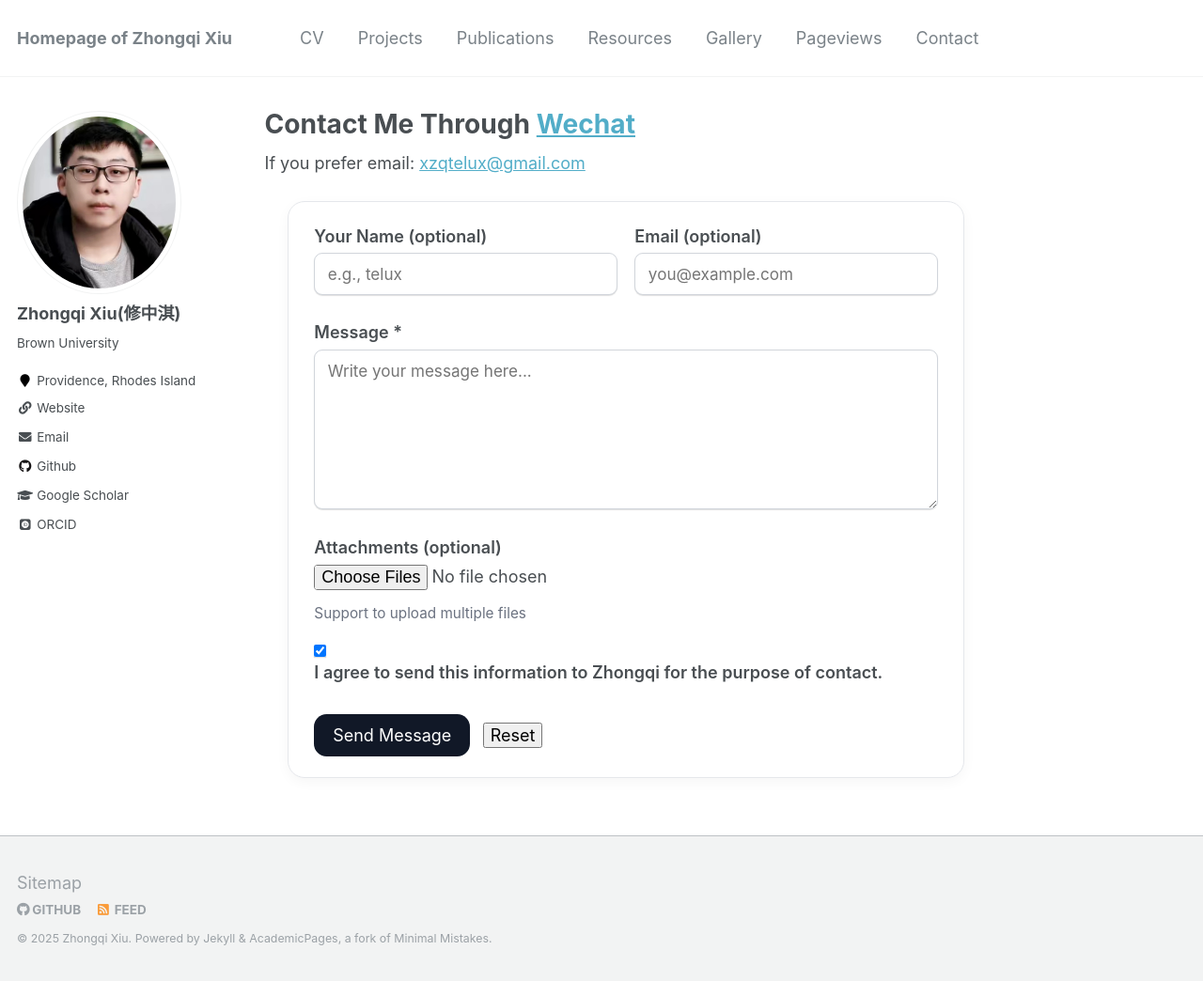
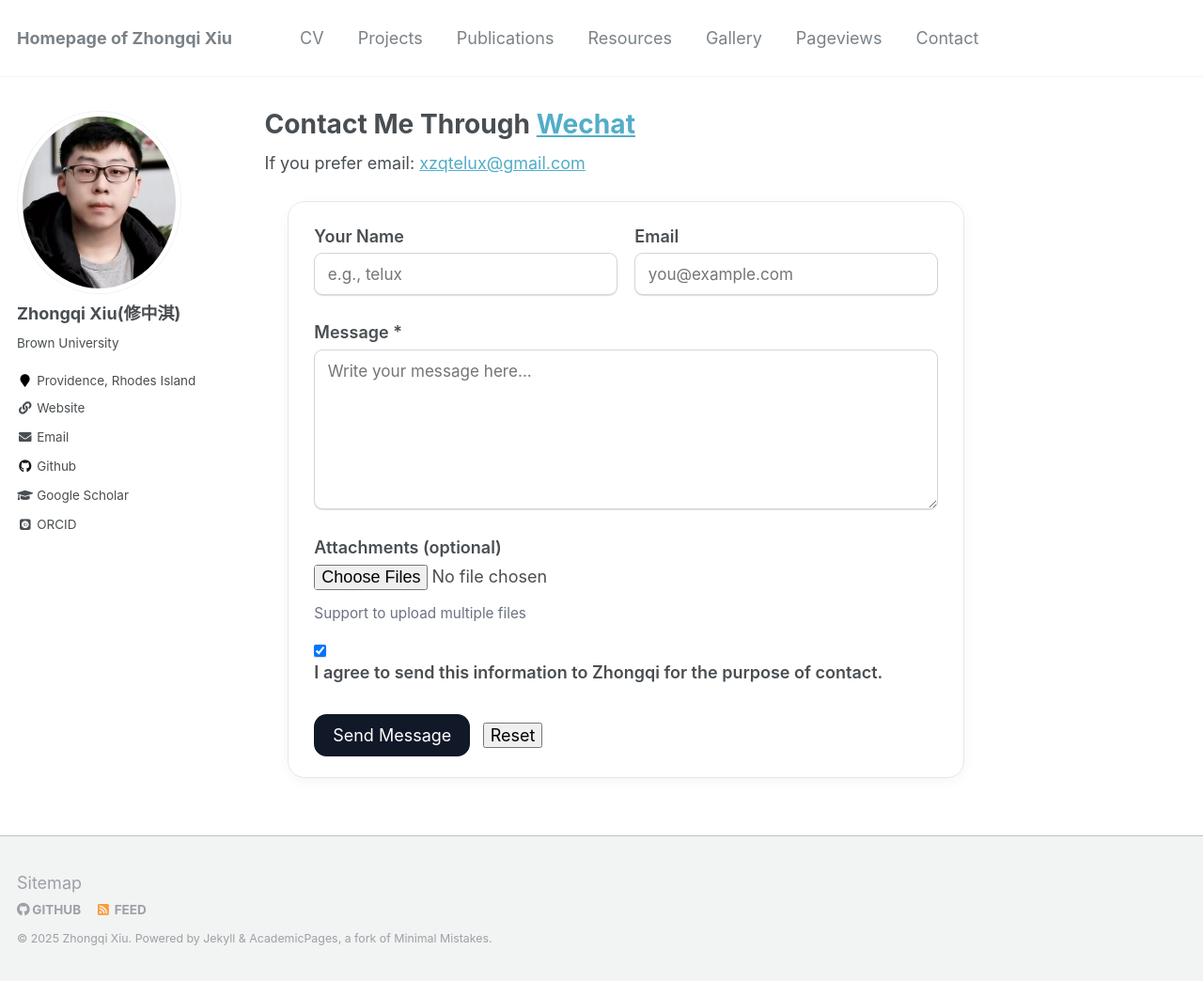
Before and after one commit to k-telux/k-telux.github.io, a Jekyll site: the page built from _pages/contact.md, in a window 1280 px wide and 1044 px high. Shown: the whole window at 94% size. Built offline with Jekyll 4.4.1, drawn with Linux system fonts in a browser that asks for light colours; some web fonts are replaced.

Commit message:
Update contact.md

```diff
--- a/_pages/contact.md
+++ b/_pages/contact.md
@@ -64,11 +64,11 @@ author_profile: true
   <div class="contact-grid">
     <div class="inline-two">
       <div>
-        <label for="name">Your Name (optional)</label>
+        <label for="name">Your Name </label>
         <input type="text" id="name" name="name" placeholder="e.g., telux">
       </div>
       <div>
-        <label for="email">Email (optional)</label>
+        <label for="email">Email </label>
         <input type="email" id="email" name="email" placeholder="you@example.com">
       </div>
     </div>
```
